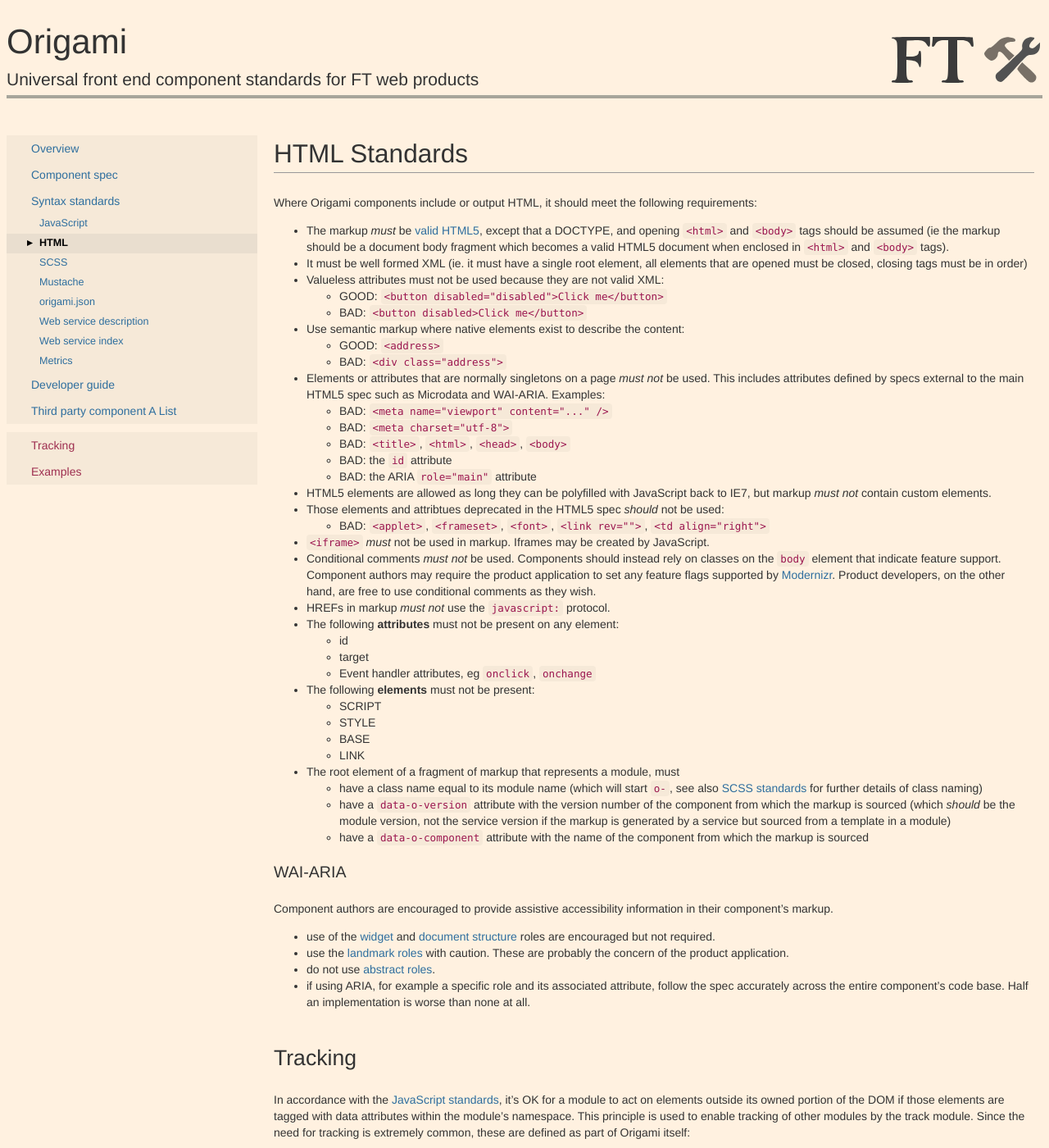
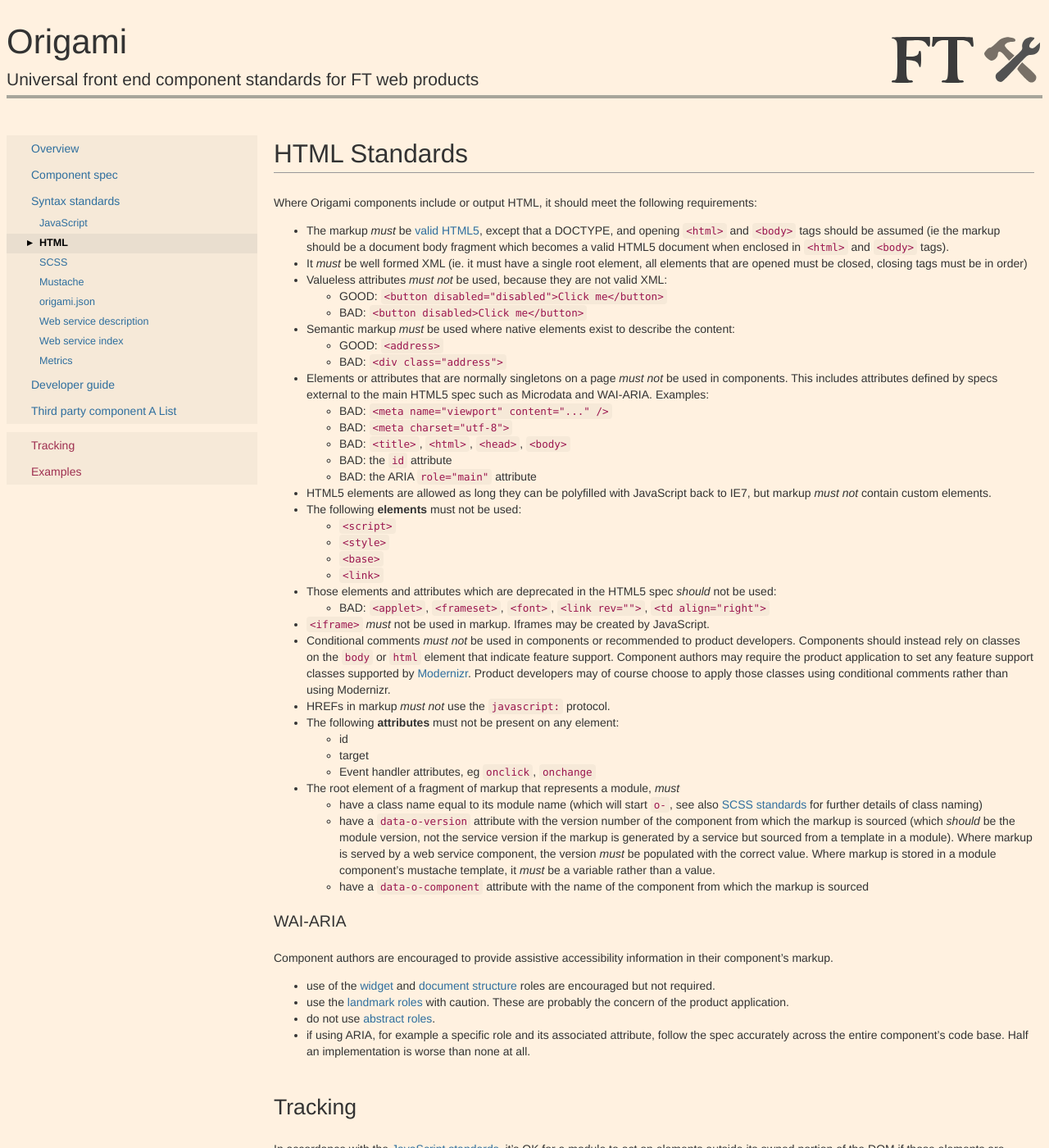
Before and after one commit to Financial-Times/ft-origami, a Jekyll site: the page built from docs/syntax/html.md, in a window 1280 px wide and 1400 px high. Shown: the whole window at 82% size. Built offline with Jekyll 4.4.1, drawn with Linux system fonts in a browser that asks for light colours.

Commit message:
Tidy and clarify the wording

```diff
--- a/docs/syntax/html.md
+++ b/docs/syntax/html.md
@@ -10,37 +10,37 @@ permalink: /docs/syntax/html/
 Where Origami components include or output HTML, it should meet the following requirements:
 
 * The markup *must* be [valid HTML5](http://www.whatwg.org/specs/web-apps/current-work/multipage/syntax.html#syntax), except that a DOCTYPE, and opening `<html>` and `<body>` tags should be assumed (ie the markup should be a document body fragment which becomes a valid HTML5 document when enclosed in `<html>` and `<body>` tags).
-* It must be well formed XML (ie. it must have a single root element, all elements that are opened must be closed, closing tags must be in order)
-* Valueless attributes must not be used because they are not valid XML:
+* It *must* be well formed XML (ie. it must have a single root element, all elements that are opened must be closed, closing tags must be in order)
+* Valueless attributes *must not* be used, because they are not valid XML:
 	- GOOD: `<button disabled="disabled">Click me</button>`
 	- BAD: `<button disabled>Click me</button>`
-* Use semantic markup where native elements exist to describe the content:
+* Semantic markup *must* be used where native elements exist to describe the content:
 	- GOOD: `<address>`
 	- BAD: `<div class="address">`
-* Elements or attributes that are normally singletons on a page *must not* be used. This includes attributes defined by specs external to the main HTML5 spec such as Microdata and WAI-ARIA. Examples:
+* Elements or attributes that are normally singletons on a page *must not* be used in components. This includes attributes defined by specs external to the main HTML5 spec such as Microdata and WAI-ARIA. Examples:
 	- BAD: `<meta name="viewport" content="..." />`
 	- BAD: `<meta charset="utf-8">`
 	- BAD: `<title>`, `<html>`, `<head>`, `<body>`
 	- BAD: the `id` attribute
 	- BAD: the ARIA `role="main"` attribute
 * HTML5 elements are allowed as long they can be polyfilled with JavaScript back to IE7, but markup *must not* contain custom elements.
-* Those elements and attribtues deprecated in the HTML5 spec *should* not be used:
+* The following **elements** must not be used:
+	* `<script>`
+	* `<style>`
+	* `<base>`
+	* `<link>`
+* Those elements and attributes which are deprecated in the HTML5 spec *should* not be used:
 	- BAD: `<applet>`, `<frameset>`, `<font>`, `<link rev="">`, `<td align="right">`
 * `<iframe>` *must* not be used in markup. Iframes may be created by JavaScript.
-* Conditional comments *must not* be used. Components should instead rely on classes on the `body` element that indicate feature support. Component authors may require the product application to set any feature flags supported by [Modernizr](http://modernizr.com/docs/).  Product developers, on the other hand, are free to use conditional comments as they wish.
+* Conditional comments *must not* be used in components or recommended to product developers. Components should instead rely on classes on the `body` or `html` element that indicate feature support. Component authors may require the product application to set any feature support classes supported by [Modernizr](http://modernizr.com/docs/).  Product developers may of course choose to apply those classes using conditional comments rather than using Modernizr.
 * HREFs in markup *must not* use the `javascript:` protocol.
 * The following **attributes** must not be present on any element:
 	* id
 	* target
 	* Event handler attributes, eg `onclick`, `onchange`
-* The following **elements** must not be present:
-	* SCRIPT
-	* STYLE
-	* BASE
-	* LINK
-* The root element of a fragment of markup that represents a module, must
+* The root element of a fragment of markup that represents a module, *must*
 	* have a class name equal to its module name (which will start `o-`, see also [SCSS standards]({{site.baseurl}}/docs/syntax/scss) for further details of class naming)
-	* have a `data-o-version` attribute with the version number of the component from which the markup is sourced (which *should* be the module version, not the service version if the markup is generated by a service but sourced from a template in a module)
+	* have a `data-o-version` attribute with the version number of the component from which the markup is sourced (which *should* be the module version, not the service version if the markup is generated by a service but sourced from a template in a module).  Where markup is served by a web service component, the version *must* be populated with the correct value.  Where markup is stored in a module component's mustache template, it *must* be a variable rather than a value.
 	* have a `data-o-component` attribute with the name of the component from which the markup is sourced
 
 ### WAI-ARIA
```
